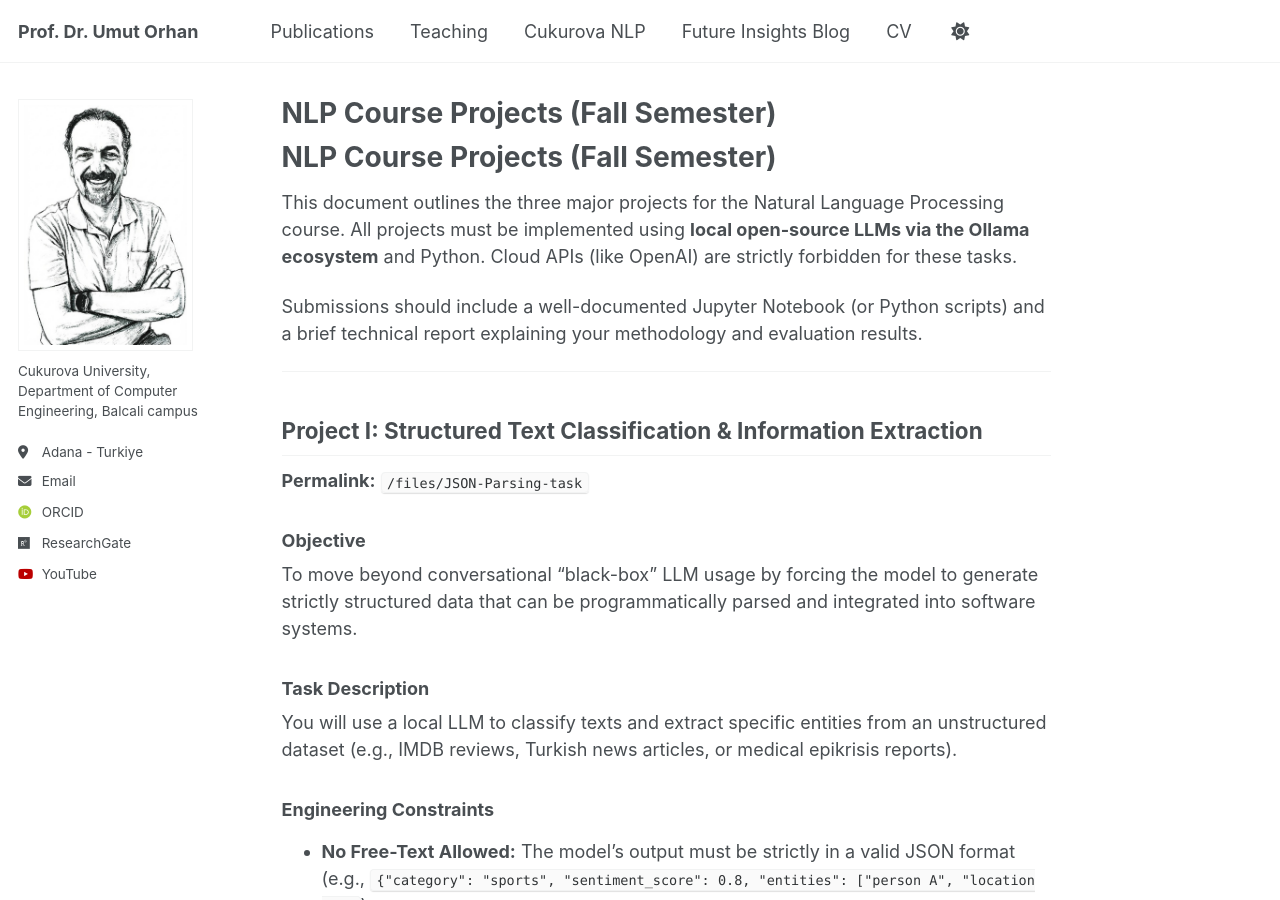
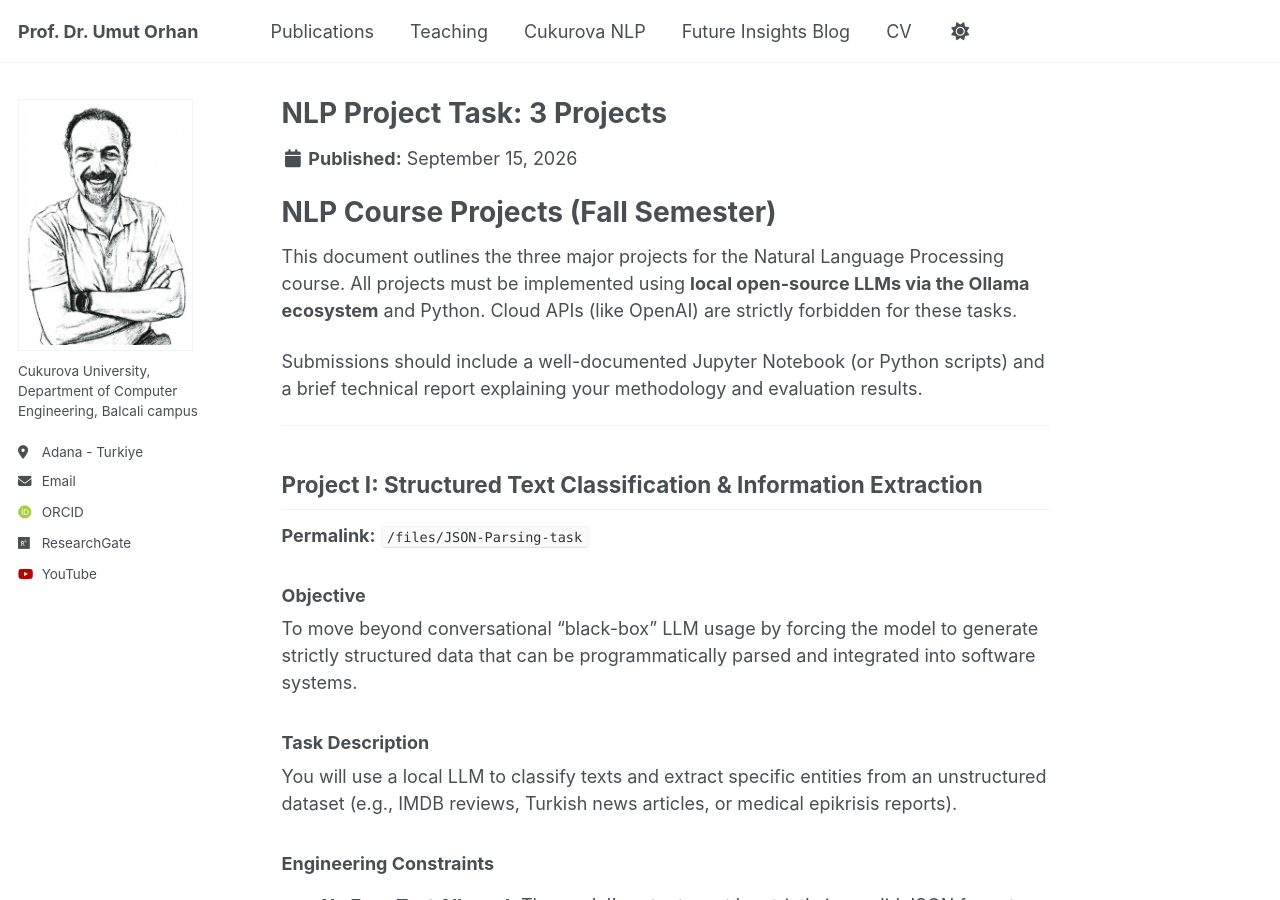
Before and after one commit to uorhan/uorhan.github.io, a Jekyll site: the page built from files/NLP-Projects.md, in a window 1280 px wide and 900 px high. Built offline with Jekyll 4.4.1, drawn with Linux system fonts in a browser that asks for light colours; some web fonts are replaced; our own code applies the rules of GitHub Pages for plain Markdown files.

Commit message:
Add title and date to NLP-Projects.md
Added metadata for the NLP project document.

```diff
--- a/files/NLP-Projects.md
+++ b/files/NLP-Projects.md
@@ -1,3 +1,8 @@
+---
+title: "NLP Project Task: 3 Projects"
+date: 2026-9-15
+---
+
 # NLP Course Projects (Fall Semester)
 
 This document outlines the three major projects for the Natural Language Processing course. All projects must be implemented using **local open-source LLMs via the Ollama ecosystem** and Python. Cloud APIs (like OpenAI) are strictly forbidden for these tasks.
```
